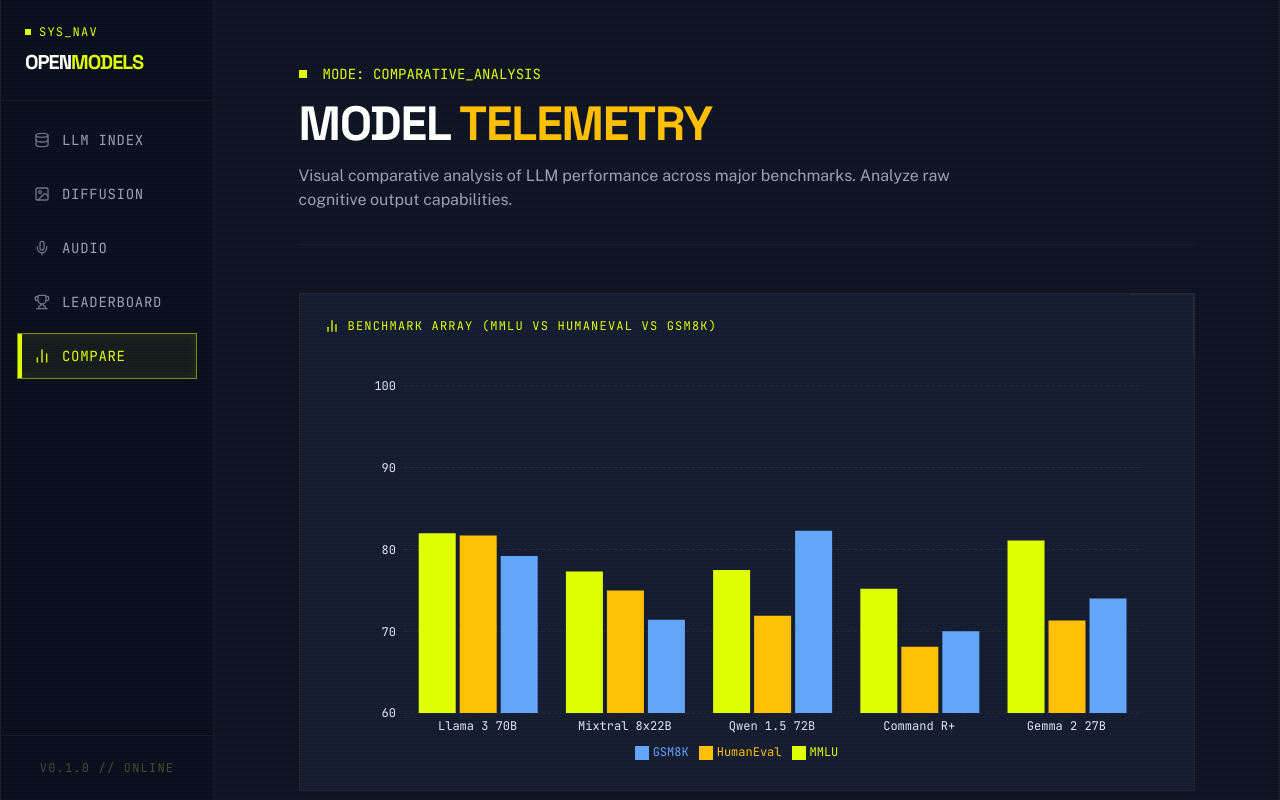
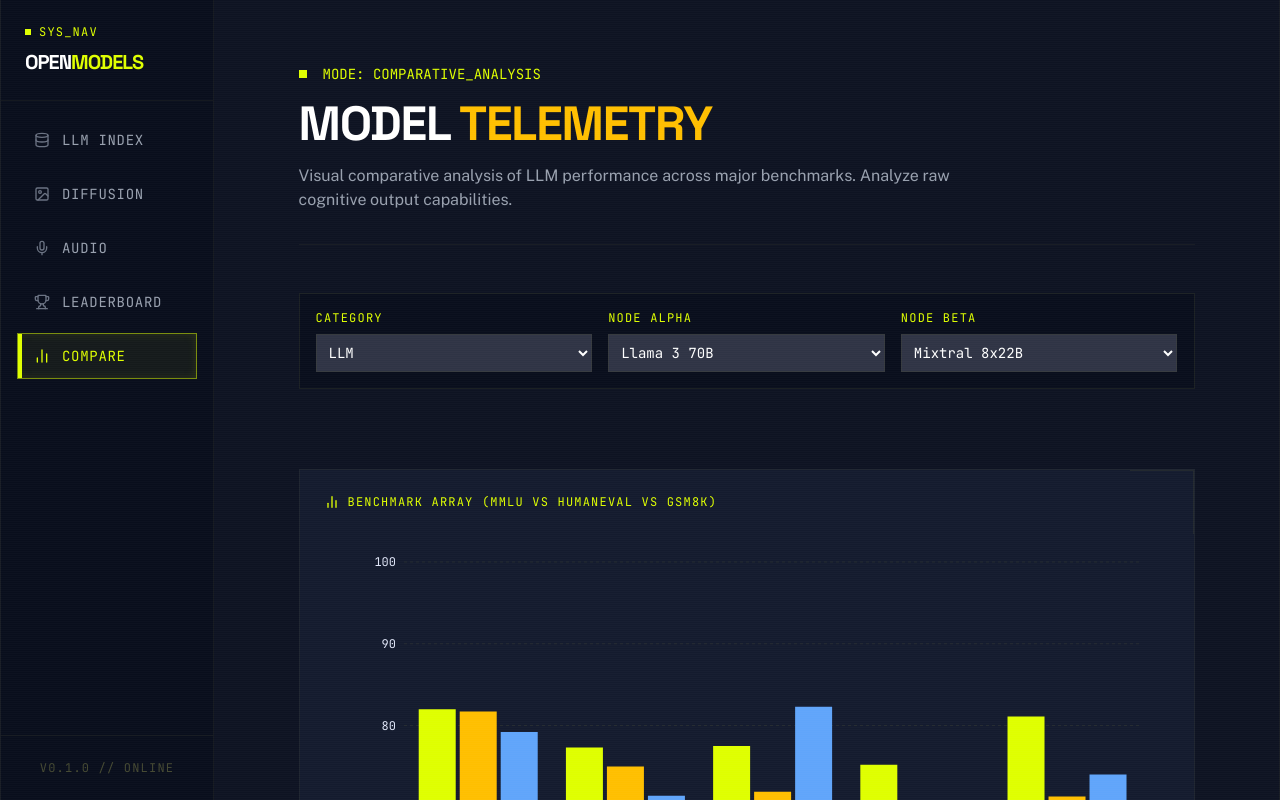
Before and after one commit to robertwt7/openmodels, a Next.js app: page /compare in a window 1280 px wide. Built offline with nearby package versions, Linux system fonts and the light colour scheme.

Commit message:
feat: add comparison control deck and state management

```diff
--- a/app/compare/page.tsx
+++ b/app/compare/page.tsx
@@ -1,5 +1,6 @@
 "use client";
 
+import { useState, useEffect } from "react";
 import {
   BarChart,
   Bar,
@@ -18,7 +19,17 @@
 import modelsData from "@/data/models.json";
 
 export default function ComparePage() {
-  const models = modelsData.llm;
+  const [activeCategory, setActiveCategory] = useState<keyof typeof modelsData>("llm");
+  const [modelAId, setModelAId] = useState(modelsData.llm[0].id);
+  const [modelBId, setModelBId] = useState(modelsData.llm[1].id);
+
+  useEffect(() => {
+    const categoryModels = (modelsData as any)[activeCategory];
+    setModelAId(categoryModels[0].id);
+    setModelBId(categoryModels[1]?.id || categoryModels[0].id);
+  }, [activeCategory]);
+
+  const models = (modelsData as any)[activeCategory];
 
   // Formatting data for the bar chart
   const barChartData = models.map((m) => ({
@@ -70,6 +81,45 @@
           Analyze raw cognitive output capabilities.
         </p>
       </header>
+
+      <div className="grid grid-cols-1 md:grid-cols-3 gap-4 p-4 bg-surface-lowest border border-outline-variant/30 mb-8 font-mono text-sm">
+        <div className="flex flex-col gap-2">
+          <label className="text-primary text-xs uppercase tracking-widest">Category</label>
+          <select
+            value={activeCategory}
+            onChange={(e) => setActiveCategory(e.target.value as any)}
+            className="bg-surface-highest border border-outline-variant/30 p-2 text-white outline-none focus:border-primary"
+          >
+            <option value="llm">LLM</option>
+            <option value="diffusion">DIFFUSION</option>
+            <option value="audio">AUDIO</option>
+          </select>
+        </div>
+        <div className="flex flex-col gap-2">
+          <label className="text-primary text-xs uppercase tracking-widest">Node Alpha</label>
+          <select
+            value={modelAId}
+            onChange={(e) => setModelAId(e.target.value)}
+            className="bg-surface-highest border border-outline-variant/30 p-2 text-white outline-none focus:border-primary"
+          >
+            {(modelsData as any)[activeCategory].map((m: any) => (
+              <option key={m.id} value={m.id}>{m.name}</option>
+            ))}
+          </select>
+        </div>
+        <div className="flex flex-col gap-2">
+          <label className="text-primary text-xs uppercase tracking-widest">Node Beta</label>
+          <select
+            value={modelBId}
+            onChange={(e) => setModelBId(e.target.value)}
+            className="bg-surface-highest border border-outline-variant/30 p-2 text-white outline-none focus:border-primary"
+          >
+            {(modelsData as any)[activeCategory].map((m: any) => (
+              <option key={m.id} value={m.id}>{m.name}</option>
+            ))}
+          </select>
+        </div>
+      </div>
 
       <section className="bg-surface-low border border-outline-variant/20 p-6 relative overflow-hidden group">
         <div className="absolute top-0 right-0 w-16 h-16 border-t border-r border-outline-variant/30"></div>
```
